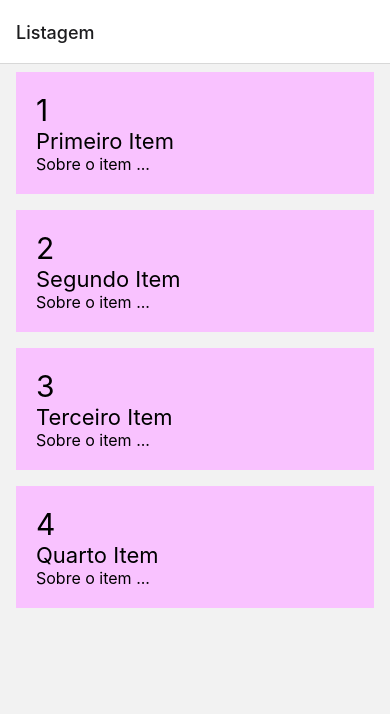
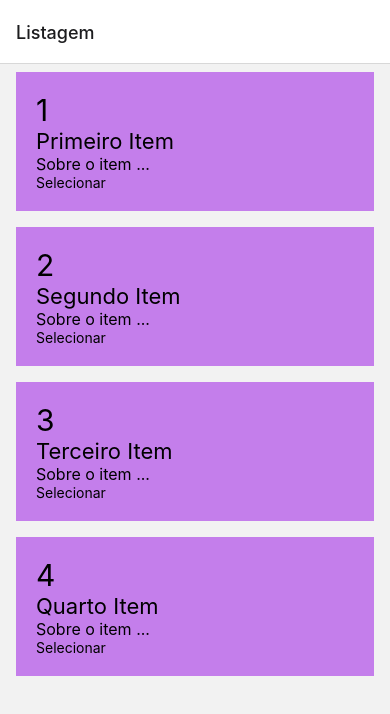
Before and after one commit to NicoleCG25/TET---Aldors, a React Native app in the folder Frontend/: screen /Listagem in a window 390 px wide. Shown: the top 714 px of the page. Built offline with nearby package versions, Linux system fonts and the light colour scheme.

Commit message:
Add files via upload

```diff
--- a/Frontend/List.js
+++ b/Frontend/List.js
@@ -6,6 +6,7 @@ import {
   StyleSheet,
   Text,
   StatusBar,
+  TouchableOpacity,
 } from 'react-native';
 
 const DATA = [
@@ -28,6 +29,7 @@ const DATA = [
     id: '4',
     title: 'Quarto Item',
     description: 'Sobre o item ...',
+
   },
 ];
 
@@ -36,6 +38,9 @@ const Item = ({title, description, id}) => (
     <Text style={styles.id}>{id}</Text>
     <Text style={styles.title}>{title}</Text>
     <Text style={styles.description}>{description}</Text>
+    <TouchableOpacity>
+        <Text>Selecionar</Text>
+      </TouchableOpacity>
   </View>
 );
 
@@ -57,7 +62,7 @@ const styles = StyleSheet.create({
     marginTop: StatusBar.currentHeight || 0,
   },
   item: {
-    backgroundColor: '#f9c2ff',
+    backgroundColor: '#C47EEB',
     padding: 20,
     marginVertical: 8,
     marginHorizontal: 16,
```
